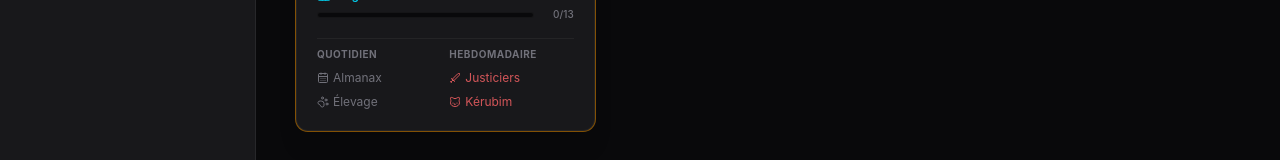
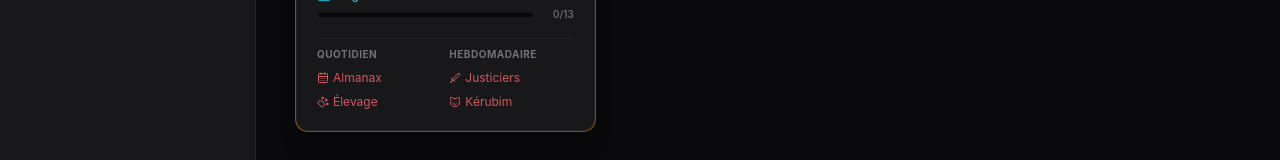
Before and after one commit to estebanisto/sqwalofus, a React (Vite) app: page /quest-track in a window 1280 px wide. Shown: the part 385-545 px from the top of the page. Built offline with nearby package versions, Linux system fonts and the light colour scheme.

Commit message:
style: daily quests display in red when incomplete on dashboard

```diff
--- a/src/features/quest-track/components/QuestDashboard.tsx
+++ b/src/features/quest-track/components/QuestDashboard.tsx
@@ -124,10 +124,10 @@ export function QuestDashboard({ onGoToBoard }: { onGoToBoard: () => void }) {
                 <div className="pt-2 mt-2 border-t border-white/5 grid grid-cols-2 gap-2">
                   <div className="flex flex-col gap-2">
                     <span className="text-[10px] uppercase text-zinc-500 font-bold tracking-wider">Quotidien</span>
-                    <div className={cn("flex items-center gap-1 text-xs", isAlmanaxDone ? "text-emerald-500" : "text-zinc-500")}>
+                    <div className={cn("flex items-center gap-1 text-xs", isAlmanaxDone ? "text-emerald-500" : "text-red-400/80")}>
                       <CalendarDays size={12} /> Almanax
                     </div>
-                    <div className={cn("flex items-center gap-1 text-xs", isDragoDone ? "text-emerald-500" : "text-zinc-500")}>
+                    <div className={cn("flex items-center gap-1 text-xs", isDragoDone ? "text-emerald-500" : "text-red-400/80")}>
                       <PawPrint size={12} /> Élevage
                     </div>
                   </div>
```
